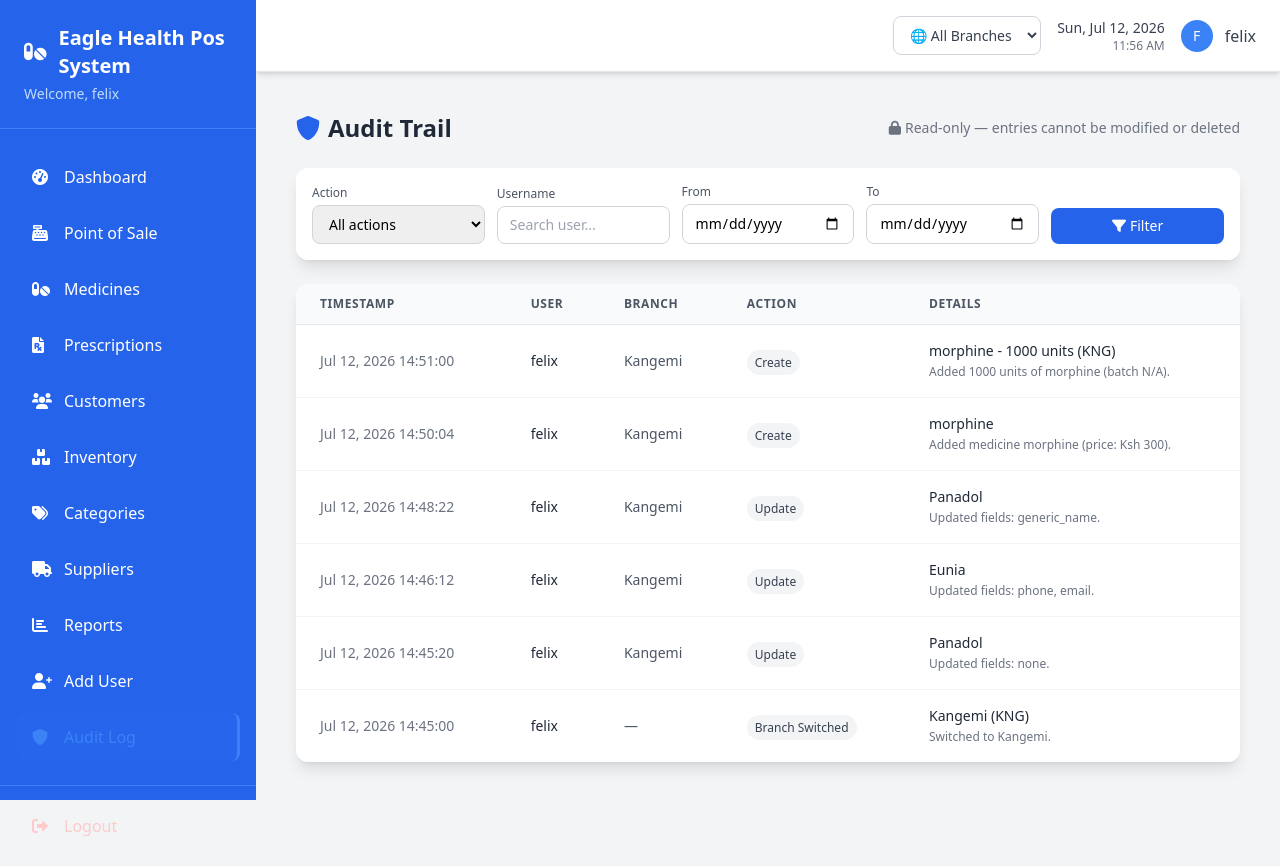
After one commit to findech1/Pharmacy-POS, a Django app: page /audit-log/ in a window 1280 px wide. The commit adds this page. Run offline with Django 5.2, Linux system fonts and the light colour scheme; a user stored in the database is signed in; data comes from the database, SQL or seed files in the repository; both versions use the stored data as it was after the commit; some libraries are stand-ins or nearby versions.

Commit message:
audit logs

```diff
--- a/pharmacy_pos/pos/urls.py
+++ b/pharmacy_pos/pos/urls.py
@@ -6,6 +6,7 @@ urlpatterns = [
     path('', views.dashboard, name='dashboard'),
     path('add-user/', views.add_user, name='add_user'),
     path('switch-branch/<int:branch_id>/', views.switch_branch, name='switch_branch'),
+    path('audit-log/', views.audit_log_list, name='audit_log_list'),
 
     # Medicine URLs
     path('medicines/', views.medicine_list, name='medicine_list'),
@@ -15,6 +16,7 @@ urlpatterns = [
     # Customer URLs
     path('customers/', views.customer_list, name='customer_list'),
     path('customers/add/', views.customer_add, name='customer_add'),
+    path('customers/edit/<int:pk>/', views.customer_edit, name='customer_edit'),
 
     # POS URLs
     path('pos/', views.pos_sale, name='pos_sale'),
@@ -27,10 +29,12 @@ urlpatterns = [
     # Category URLs
     path('categories/', views.category_list, name='category_list'),
     path('categories/add/', views.category_add, name='category_add'),
+    path('categories/edit/<int:pk>/', views.category_edit, name='category_edit'),
 
     # Supplier URLs
     path('suppliers/', views.supplier_list, name='supplier_list'),
     path('suppliers/add/', views.supplier_add, name='supplier_add'),
+    path('suppliers/edit/<int:pk>/', views.supplier_edit, name='supplier_edit'),
 
     # Reports URLs
     path('reports/sales/', views.sales_report, name='sales_report'),
--- a/pharmacy_pos/pos/views.py
+++ b/pharmacy_pos/pos/views.py
@@ -12,9 +12,10 @@ from django.utils import timezone
 from datetime import datetime, timedelta
 from .models import (
     Medicine, Inventory, Customer, Sale, Supplier, Order, Category, Payment,
-    Branch, SaleItem, Prescription, PrescriptionItem, DispensingLog, DrugInteraction
+    Branch, SaleItem, Prescription, PrescriptionItem, DispensingLog, DrugInteraction, AuditLog
 )
 from .forms import *
+from .audit import log_audit
 from django.views.decorators.csrf import csrf_exempt
 import json
 
@@ -26,6 +27,7 @@ def login_view(request):
         user = authenticate(request, username=username, password=password)
         if user is not None:
             login(request, user)
+            log_audit(request, 'login', details=f'User {user.username} logged in.')
             return redirect('dashboard')
         else:
             messages.error(request, 'Invalid username or password.')
@@ -77,7 +79,9 @@ def add_user(request):
     if request.method == 'POST':
         form = CustomUserCreationForm(request.POST)
         if form.is_valid():
-            form.save()
+            new_user = form.save()
+            log_audit(request, 'create', obj=new_user, model_name='User',
+                      details=f'Created user {new_user.username} (role: {new_user.profile.role}).')
             messages.success(request, 'User created successfully!')
             return redirect('dashboard')
     else:
@@ -92,12 +96,14 @@ def switch_branch(request, branch_id):
     if branch_id == 0:
         if profile.role == 'admin':
             request.session['active_branch_id'] = None
+            log_audit(request, 'branch_switch', details='Switched to All Branches view.')
             messages.success(request, 'Now viewing: All Branches')
         return redirect(request.META.get('HTTP_REFERER', 'dashboard'))
 
     if profile.role == 'admin' or profile.get_accessible_branches().filter(id=branch_id).exists():
         request.session['active_branch_id'] = branch_id
         branch = Branch.objects.get(id=branch_id)
+        log_audit(request, 'branch_switch', obj=branch, details=f'Switched to {branch.name}.')
         messages.success(request, f'Now viewing: {branch.name}')
     return redirect(request.META.get('HTTP_REFERER', 'dashboard'))
 
@@ -129,7 +135,9 @@ def medicine_add(request):
     if request.method == 'POST':
         form = MedicineForm(request.POST)
         if form.is_valid():
-            form.save()
+            medicine = form.save()
+            log_audit(request, 'create', obj=medicine,
+                      details=f'Added medicine {medicine.name} (price: Ksh {medicine.price}).')
             messages.success(request, 'Medicine added successfully!')
             return redirect('medicine_list')
     else:
@@ -143,7 +151,10 @@ def medicine_edit(request, pk):
     if request.method == 'POST':
         form = MedicineForm(request.POST, instance=medicine)
         if form.is_valid():
+            changed_fields = form.changed_data
             form.save()
+            log_audit(request, 'update', obj=medicine,
+                      details=f'Updated fields: {", ".join(changed_fields) if changed_fields else "none"}.')
             messages.success(request, 'Medicine updated successfully!')
             return redirect('medicine_list')
     else:
@@ -179,12 +190,30 @@ def customer_add(request):
     if request.method == 'POST':
         form = CustomerForm(request.POST)
         if form.is_valid():
-            form.save()
+            customer = form.save()
+            log_audit(request, 'create', obj=customer, details=f'Added customer {customer.name}.')
             messages.success(request, 'Customer added successfully!')
             return redirect('customer_list')
     else:
         form = CustomerForm()
     return render(request, 'pos/customer_form.html', {'form': form, 'title': 'Add Customer'})
+
+
+@login_required
+def customer_edit(request, pk):
+    customer = get_object_or_404(Customer, pk=pk)
+    if request.method == 'POST':
+        form = CustomerForm(request.POST, instance=customer)
+        if form.is_valid():
+            changed_fields = form.changed_data
+            form.save()
+            log_audit(request, 'update', obj=customer,
+                      details=f'Updated fields: {", ".join(changed_fields) if changed_fields else "none"}.')
+            messages.success(request, 'Customer updated successfully!')
+            return redirect('customer_list')
+    else:
+        form = CustomerForm(instance=customer)
+    return render(request, 'pos/customer_form.html', {'form': form, 'title': 'Edit Customer'})
 
 
 # POS/Sales Views
@@ -358,6 +387,9 @@ def process_sale(request):
                     id__in=dispensing_log_ids, branch_id=request.active_branch_id, sale__isnull=True
                 ).update(sale=sale)
 
+            log_audit(request, 'sale', obj=sale,
+                      details=f'Sale total: Ksh {sale.total_amount:.2f}, payment: {sale.get_payment_method_display()}.')
+
             return JsonResponse({'success': True, 'sale_id': sale.id})
         except Exception as e:
             return JsonResponse({'success': False, 'error': str(e)}, status=400)
@@ -381,6 +413,8 @@ def inventory_add(request):
             if not request.is_branch_admin:
                 inv.branch_id = request.active_branch_id
             inv.save()
+            log_audit(request, 'create', obj=inv,
+                      details=f'Added {inv.quantity} units of {inv.medicine.name} (batch {inv.batch_number or "N/A"}).')
             messages.success(request, 'Inventory added successfully!')
             return redirect('inventory_list')
     else:
@@ -400,12 +434,30 @@ def category_add(request):
     if request.method == 'POST':
         form = CategoryForm(request.POST)
         if form.is_valid():
-            form.save()
+            category = form.save()
+            log_audit(request, 'create', obj=category, details=f'Added category {category.name}.')
             messages.success(request, 'Category added successfully!')
             return redirect('category_list')
     else:
         form = CategoryForm()
     return render(request, 'pos/category_form.html', {'form': form, 'title': 'Add Category'})
+
+
+@login_required
+def category_edit(request, pk):
+    category = get_object_or_404(Category, pk=pk)
+    if request.method == 'POST':
+        form = CategoryForm(request.POST, instance=category)
+        if form.is_valid():
+            changed_fields = form.changed_data
+            form.save()
+            log_audit(request, 'update', obj=category,
+                      details=f'Updated fields: {", ".join(changed_fields) if changed_fields else "none"}.')
+            messages.success(request, 'Category updated successfully!')
+            return redirect('category_list')
+    else:
+        form = CategoryForm(instance=category)
+    return render(request, 'pos/category_form.html', {'form': form, 'title': 'Edit Category'})
 
 
 # Supplier Views
@@ -420,12 +472,30 @@ def supplier_add(request):
     if request.method == 'POST':
         form = SupplierForm(request.POST)
         if form.is_valid():
-            form.save()
+            supplier = form.save()
+            log_audit(request, 'create', obj=supplier, details=f'Added supplier {supplier.name}.')
             messages.success(request, 'Supplier added successfully!')
             return redirect('supplier_list')
     else:
         form = SupplierForm()
     return render(request, 'pos/supplier_form.html', {'form': form, 'title': 'Add Supplier'})
+
+
+@login_required
+def supplier_edit(request, pk):
+    supplier = get_object_or_404(Supplier, pk=pk)
+    if request.method == 'POST':
+        form = SupplierForm(request.POST, instance=supplier)
+        if form.is_valid():
+            changed_fields = form.changed_data
+            form.save()
+            log_audit(request, 'update', obj=supplier,
+                      details=f'Updated fields: {", ".join(changed_fields) if changed_fields else "none"}.')
+            messages.success(request, 'Supplier updated successfully!')
+            return redirect('supplier_list')
+    else:
+        form = SupplierForm(instance=supplier)
+    return render(request, 'pos/supplier_form.html', {'form': form, 'title': 'Edit Supplier'})
 
 
 # Sales Report Views
@@ -693,6 +763,46 @@ def financial_report(request):
     return render(request, 'pos/financial_report.html', context)
 
 
+@login_required
+def audit_log_list(request):
+    if request.user.profile.role != 'admin':
+        messages.error(request, 'Only System Admins can view the audit trail.')
+        return redirect('dashboard')
+
+    logs = AuditLog.objects.select_related('user', 'branch').all()
+
+    action = request.GET.get('action')
+    branch_id = request.GET.get('branch')
+    username = request.GET.get('user')
+    start_date = request.GET.get('start_date')
+    end_date = request.GET.get('end_date')
+
+    if action:
+        logs = logs.filter(action=action)
+    if branch_id:
+        logs = logs.filter(branch_id=branch_id)
+    if username:
+        logs = logs.filter(user__username__icontains=username)
+    if start_date:
+        logs = logs.filter(timestamp__date__gte=start_date)
+    if end_date:
+        logs = logs.filter(timestamp__date__lte=end_date)
+
+    paginator = Paginator(logs, 25)
+    page = request.GET.get('page')
+    logs = paginator.get_page(page)
+
+    return render(request, 'pos/audit_log_list.html', {
+        'logs': logs,
+        'action_choices': AuditLog.ACTION_CHOICES,
+        'selected_action': action,
+        'selected_branch': branch_id,
+        'selected_user': username,
+        'start_date': start_date,
+        'end_date': end_date,
+    })
+
+
 # ---------------------------------------------------------------------------
 # Patient Profile & Prescription Lifecycle Management
 # ---------------------------------------------------------------------------
@@ -726,6 +836,8 @@ def prescription_add(request):
                     messages.error(request, 'A valid doctor license number is required for controlled substances.')
                     prescription.delete()
                     return redirect('prescription_add')
+                log_audit(request, 'create', obj=prescription,
+                          details=f'Prescription for {prescription.patient.name} by Dr. {prescription.doctor_name}.')
                 messages.success(request, 'Prescription recorded successfully.')
                 return redirect('prescription_detail', pk=prescription.pk)
             else:
@@ -784,7 +896,7 @@ def dispense_item(request, item_id):
                 messages.error(request, f'Cannot dispense more than the authorized {item.quantity_per_refill} units per refill.')
                 return redirect('prescription_detail', pk=item.prescription_id)
 
-            DispensingLog.objects.create(
+            log = DispensingLog.objects.create(
                 prescription_item=item,
                 quantity_dispensed=quantity,
                 dispensed_by=request.user,
@@ -795,6 +907,10 @@ def dispense_item(request, item_id):
             item.last_dispensed_at = timezone.now()
             item.save()
 
+            log_audit(request, 'dispense', obj=log,
+                      details=f'Dispensed {quantity}x {item.medicine.name} to {item.prescription.patient.name}.' +
+                              (' Interaction warning acknowledged.' if interactions else ''))
+
             messages.success(request, f'{quantity}x {item.medicine.name} dispensed. Proceed to checkout to complete the sale.')
             return redirect('prescription_detail', pk=item.prescription_id)
 
--- a/pharmacy_pos/templates/base.html
+++ b/pharmacy_pos/templates/base.html
@@ -129,6 +129,16 @@
             <i class="fas fa-user-plus w-5 mr-3"></i>
             <span>Add User</span>
           </a>
+
+          {% if user.profile.role == 'admin' %}
+          <a
+            href="{% url 'audit_log_list' %}"
+            class="flex items-center px-4 py-3 rounded-lg hover:bg-blue-700 transition-colors duration-200 {% if request.resolver_match.url_name == 'audit_log_list' %}sidebar-active{% endif %}"
+          >
+            <i class="fas fa-shield-alt w-5 mr-3"></i>
+            <span>Audit Log</span>
+          </a>
+          {% endif %}
         </nav>
 
         <!-- Logout -->
--- /dev/null
+++ b/pharmacy_pos/templates/pos/audit_log_list.html
@@ -0,0 +1,109 @@
+{% extends 'base.html' %}
+
+{% block header %}Audit Log{% endblock %}
+
+{% block content %}
+<div class="max-w-7xl mx-auto p-4">
+    <div class="flex justify-between items-center mb-6">
+        <h1 class="text-2xl font-bold text-gray-800">
+            <i class="fas fa-shield-alt mr-2 text-blue-600"></i>Audit Trail
+        </h1>
+        <span class="text-sm text-gray-500">
+            <i class="fas fa-lock mr-1"></i>Read-only — entries cannot be modified or deleted
+        </span>
+    </div>
+
+    <!-- Filters -->
+    <div class="bg-white rounded-xl shadow-lg p-4 mb-6">
+        <form method="get" class="grid grid-cols-1 md:grid-cols-5 gap-3 items-end">
+            <div>
+                <label class="block text-xs font-medium text-gray-600 mb-1">Action</label>
+                <select name="action" class="w-full px-3 py-2 border border-gray-300 rounded-lg text-sm">
+                    <option value="">All actions</option>
+                    {% for value, label in action_choices %}
+                    <option value="{{ value }}" {% if selected_action == value %}selected{% endif %}>{{ label }}</option>
+                    {% endfor %}
+                </select>
+            </div>
+            <div>
+                <label class="block text-xs font-medium text-gray-600 mb-1">Username</label>
+                <input type="text" name="user" value="{{ selected_user|default:'' }}" placeholder="Search user..."
+                       class="w-full px-3 py-2 border border-gray-300 rounded-lg text-sm">
+            </div>
+            <div>
+                <label class="block text-xs font-medium text-gray-600 mb-1">From</label>
+                <input type="date" name="start_date" value="{{ start_date|default:'' }}"
+                       class="w-full px-3 py-2 border border-gray-300 rounded-lg text-sm">
+            </div>
+            <div>
+                <label class="block text-xs font-medium text-gray-600 mb-1">To</label>
+                <input type="date" name="end_date" value="{{ end_date|default:'' }}"
+                       class="w-full px-3 py-2 border border-gray-300 rounded-lg text-sm">
+            </div>
+            <div>
+                <button type="submit" class="w-full px-4 py-2 bg-blue-600 text-white rounded-lg hover:bg-blue-700 transition-colors text-sm">
+                    <i class="fas fa-filter mr-1"></i>Filter
+                </button>
+            </div>
+        </form>
+    </div>
+
+    <!-- Log table -->
+    <div class="bg-white rounded-xl shadow-lg overflow-hidden">
+        <table class="w-full text-left">
+            <thead class="bg-gray-50 border-b border-gray-200">
+                <tr>
+                    <th class="px-6 py-3 text-xs font-semibold text-gray-600 uppercase tracking-wider">Timestamp</th>
+                    <th class="px-6 py-3 text-xs font-semibold text-gray-600 uppercase tracking-wider">User</th>
+                    <th class="px-6 py-3 text-xs font-semibold text-gray-600 uppercase tracking-wider">Branch</th>
+                    <th class="px-6 py-3 text-xs font-semibold text-gray-600 uppercase tracking-wider">Action</th>
+                    <th class="px-6 py-3 text-xs font-semibold text-gray-600 uppercase tracking-wider">Details</th>
+                </tr>
+            </thead>
+            <tbody class="divide-y divide-gray-100">
+                {% for log in logs %}
+                <tr class="hover:bg-gray-50 transition-colors">
+                    <td class="px-6 py-4 text-gray-500 text-sm whitespace-nowrap">{{ log.timestamp|date:"M d, Y H:i:s" }}</td>
+                    <td class="px-6 py-4 text-gray-800 text-sm">{{ log.user.username|default:"System" }}</td>
+                    <td class="px-6 py-4 text-gray-600 text-sm">{{ log.branch.name|default:"—" }}</td>
+                    <td class="px-6 py-4">
+                        <span class="px-2 py-1 text-xs font-medium rounded-full
+                            {% if log.action == 'sale' %}bg-green-100 text-green-700
+                            {% elif log.action == 'dispense' %}bg-purple-100 text-purple-700
+                            {% elif log.action == 'login' %}bg-blue-100 text-blue-700
+                            {% elif log.action == 'delete' %}bg-red-100 text-red-700
+                            {% else %}bg-gray-100 text-gray-700{% endif %}">
+                            {{ log.get_action_display }}
+                        </span>
+                    </td>
+                    <td class="px-6 py-4 text-gray-600 text-sm">
+                        <span class="font-medium text-gray-800">{{ log.object_repr }}</span>
+                        {% if log.details %}<br><span class="text-xs text-gray-500">{{ log.details }}</span>{% endif %}
+                    </td>
+                </tr>
+                {% empty %}
+                <tr>
+                    <td colspan="5" class="px-6 py-12 text-center text-gray-500">
+                        <i class="fas fa-shield-alt text-3xl mb-3 text-gray-300"></i>
+                        <p>No audit entries match these filters.</p>
+                    </td>
+                </tr>
+                {% endfor %}
+            </tbody>
+        </table>
+    </div>
+
+    <!-- Pagination -->
+    {% if logs.has_other_pages %}
+    <div class="flex justify-center mt-6 space-x-2">
+        {% if logs.has_previous %}
+        <a href="?page={{ logs.previous_page_number }}" class="px-3 py-1 border border-gray-300 rounded-lg text-sm text-gray-600 hover:bg-gray-50">Previous</a>
+        {% endif %}
+        <span class="px-3 py-1 text-sm text-gray-500">Page {{ logs.number }} of {{ logs.paginator.num_pages }}</span>
+        {% if logs.has_next %}
+        <a href="?page={{ logs.next_page_number }}" class="px-3 py-1 border border-gray-300 rounded-lg text-sm text-gray-600 hover:bg-gray-50">Next</a>
+        {% endif %}
+    </div>
+    {% endif %}
+</div>
+{% endblock %}
```
Also changed, not shown: pharmacy_pos/pos/admin.py (+20 -1 lines), pharmacy_pos/pos/audit.py (added, +41 -0 lines), pharmacy_pos/pos/models.py (+35 -0 lines), pharmacy_pos/templates/pos/category_list.html (+7 -1 lines), pharmacy_pos/templates/pos/customer_list.html (+7 -1 lines), pharmacy_pos/templates/pos/supplier_list.html (+8 -2 lines), pharmacy_pos/db.sqlite3, pharmacy_pos/pos/migrations/0006_auditlog.py (added).
